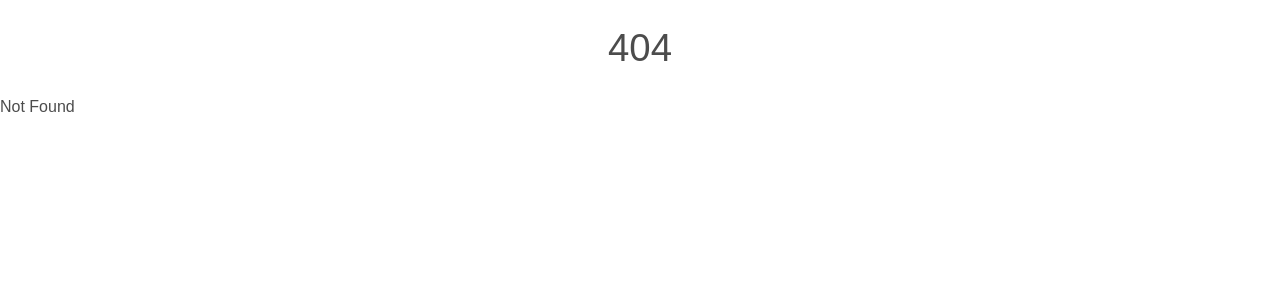
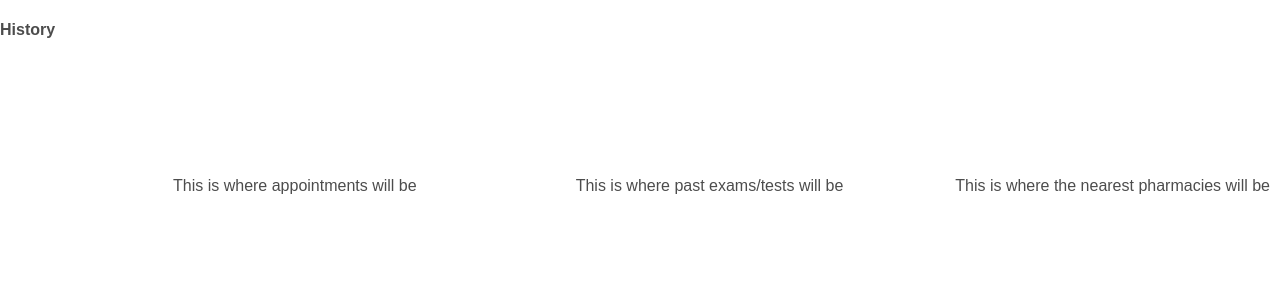
Before and after one commit to SWEN-101/2221-SWEN-101-03-7-coolteamname, a SvelteKit app: page /history in a window 1280 px wide. Before the commit this address had no page. Shown: the top 300 px of the page. Built offline with nearby package versions, Linux system fonts and the light colour scheme.

Commit message:
added base boxes to outline where the specific elements will go

```diff
--- /dev/null
+++ b/src/routes/history/+page.svelte
@@ -0,0 +1,32 @@
+<body>
+    <h4>History</h4>
+
+    <div class="segments">
+        <div>
+            <p>This is where appointments will be</p>
+        </div>
+        <div>
+            <p>This is where past exams/tests will be</p>
+        </div>
+        <div>
+            <p>This is where the nearest pharmacies will be</p>
+        </div>
+    </div>
+
+</body>
+<style>
+    .segments {
+        display: flex;
+        align-items: center;
+        height: 250px;
+        background-color: white;
+    }
+
+    .segments > div {
+        text-align: right;
+        width: 90px;
+        margin: 10px;
+        flex: 1 1 200px;
+
+    }
+</style>
```
